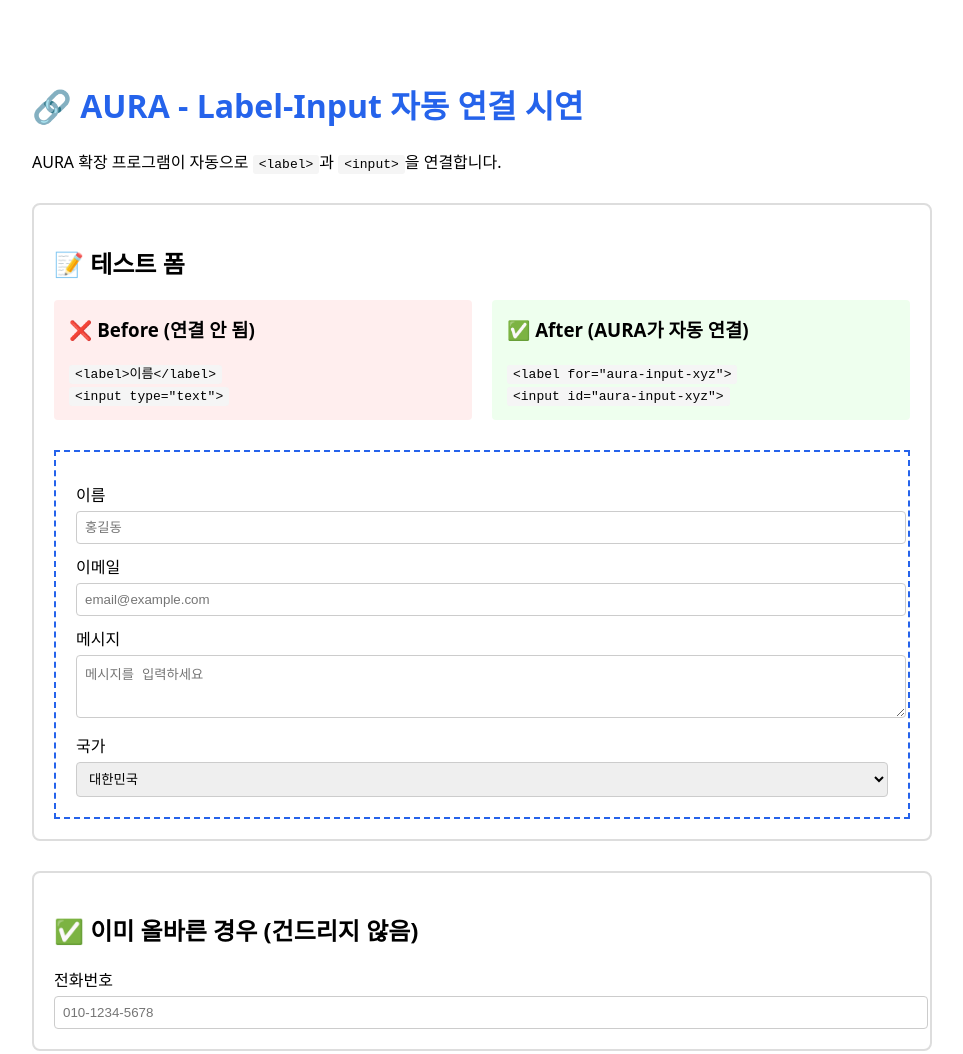
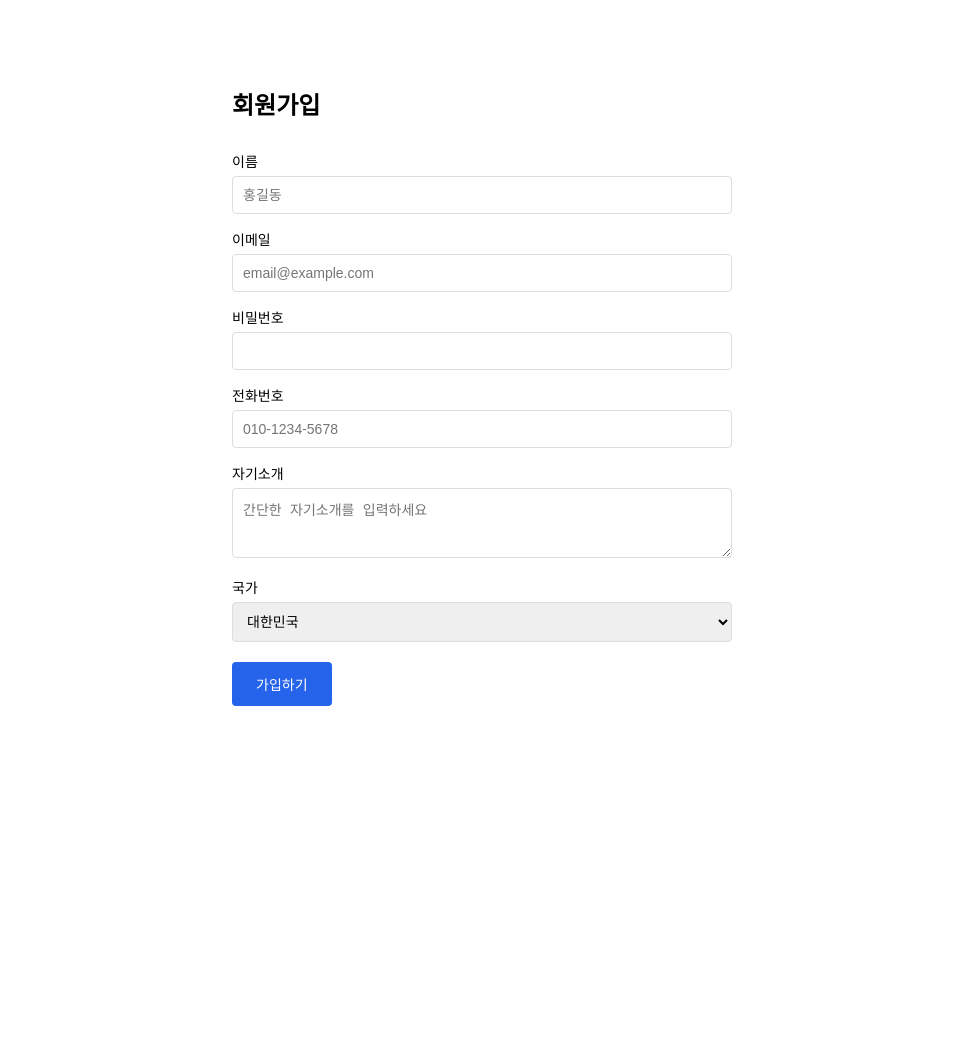
Before and after one commit to hackathon15-team/aura, a website built with Vite: page web/test-label-input.html in a window 1280 px wide. Shown: the top 1054 px of the page, without its empty margins (158-1121 px from the left). After the commit the page ends 800 px from the top, so only its background shows below. Built offline with nearby package versions, Linux system fonts and the light colour scheme; some packages are replaced by stand-ins of ours; no server answers; what axe-core would draw is missing.

Commit message:
test: Simplify to clean signup form for demo

```diff
--- a/web/test-label-input.html
+++ b/web/test-label-input.html
@@ -2,142 +2,70 @@
 <html lang="ko">
 <head>
   <meta charset="UTF-8">
-  <title>AURA - Label-Input 자동 연결 시연</title>
+  <title>회원가입</title>
   <style>
     body {
-      font-family: system-ui, sans-serif;
-      max-width: 900px;
-      margin: 40px auto;
+      font-family: -apple-system, BlinkMacSystemFont, 'Segoe UI', sans-serif;
+      max-width: 500px;
+      margin: 50px auto;
       padding: 20px;
     }
     h1 {
-      color: #2563eb;
-    }
-    .demo-section {
-      margin: 30px 0;
-      padding: 20px;
-      border: 2px solid #ddd;
-      border-radius: 8px;
-    }
-    .before-after {
-      display: grid;
-      grid-template-columns: 1fr 1fr;
-      gap: 20px;
-      margin-top: 20px;
-    }
-    .before, .after {
-      padding: 15px;
-      border-radius: 4px;
-    }
-    .before {
-      background: #fee;
-    }
-    .after {
-      background: #efe;
-    }
-    h3 {
-      margin-top: 0;
+      font-size: 24px;
+      margin-bottom: 30px;
     }
     label {
       display: block;
-      margin: 10px 0 5px;
-      font-weight: 500;
+      margin: 15px 0 5px;
+      font-size: 14px;
     }
     input, textarea, select {
       width: 100%;
-      padding: 8px;
-      border: 1px solid #ccc;
+      padding: 10px;
+      border: 1px solid #ddd;
       border-radius: 4px;
+      font-size: 14px;
+      box-sizing: border-box;
     }
-    code {
-      background: #f5f5f5;
-      padding: 2px 6px;
-      border-radius: 3px;
-      font-size: 13px;
-    }
-    .result {
-      margin-top: 30px;
-      padding: 20px;
-      background: #f9f9f9;
-      border-radius: 8px;
-      font-family: monospace;
-      white-space: pre;
+    button {
+      margin-top: 20px;
+      padding: 12px 24px;
+      background: #2563eb;
+      color: white;
+      border: none;
+      border-radius: 4px;
+      font-size: 14px;
+      cursor: pointer;
     }
   </style>
 </head>
 <body>
-  <h1>🔗 AURA - Label-Input 자동 연결 시연</h1>
+  <h1>회원가입</h1>
 
-  <p>AURA 확장 프로그램이 자동으로 <code>&lt;label&gt;</code>과 <code>&lt;input&gt;</code>을 연결합니다.</p>
-
-  <div class="demo-section">
-    <h2>📝 테스트 폼</h2>
-
-    <div class="before-after">
-      <div class="before">
-        <h3>❌ Before (연결 안 됨)</h3>
-        <code>&lt;label&gt;이름&lt;/label&gt;</code><br>
-        <code>&lt;input type="text"&gt;</code>
-      </div>
-      <div class="after">
-        <h3>✅ After (AURA가 자동 연결)</h3>
-        <code>&lt;label for="aura-input-xyz"&gt;</code><br>
-        <code>&lt;input id="aura-input-xyz"&gt;</code>
-      </div>
-    </div>
-
-    <div style="margin-top: 30px; padding: 20px; background: white; border: 2px dashed #2563eb;">
   <label>이름</label>
   <input type="text" placeholder="홍길동">
 
   <label>이메일</label>
   <input type="email" placeholder="email@example.com">
 
-      <label>메시지</label>
-      <textarea rows="3" placeholder="메시지를 입력하세요"></textarea>
+  <label>비밀번호</label>
+  <input type="password">
+
+  <label>전화번호</label>
+  <input type="tel" placeholder="010-1234-5678">
+
+  <label>자기소개</label>
+  <textarea rows="3" placeholder="간단한 자기소개를 입력하세요"></textarea>
 
   <label>국가</label>
   <select>
     <option>대한민국</option>
     <option>미국</option>
     <option>일본</option>
+    <option>중국</option>
   </select>
-    </div>
-  </div>
 
-  <div class="demo-section">
-    <h2>✅ 이미 올바른 경우 (건드리지 않음)</h2>
-    <label for="phone">전화번호</label>
-    <input type="tel" id="phone" placeholder="010-1234-5678">
-  </div>
+  <button>가입하기</button>
 
-  <div class="result" id="result">5초 후 결과가 여기에 표시됩니다...</div>
-
-  <script>
-    setTimeout(() => {
-      const labels = document.querySelectorAll('label');
-      let result = '=== AURA 처리 결과 ===\n\n';
-
-      labels.forEach((label, i) => {
-        const forAttr = label.getAttribute('for');
-        const text = label.textContent.trim().slice(0, 20);
-        if (forAttr) {
-          const input = document.getElementById(forAttr);
-          if (input && forAttr.startsWith('aura-input-')) {
-            result += `✅ "${text}" → for="${forAttr}" (AURA가 자동 생성)\n`;
-          } else {
-            result += `⏭️ "${text}" → for="${forAttr}" (이미 연결됨)\n`;
-          }
-        } else {
-          result += `❌ "${text}" → for 없음\n`;
-        }
-      });
-
-      document.getElementById('result').textContent = result;
-
-      // 콘솔에도 출력
-      console.log(result);
-    }, 5000);
-  </script>
 </body>
 </html>
```
Lines whose indentation alone changed are shown as unchanged.
